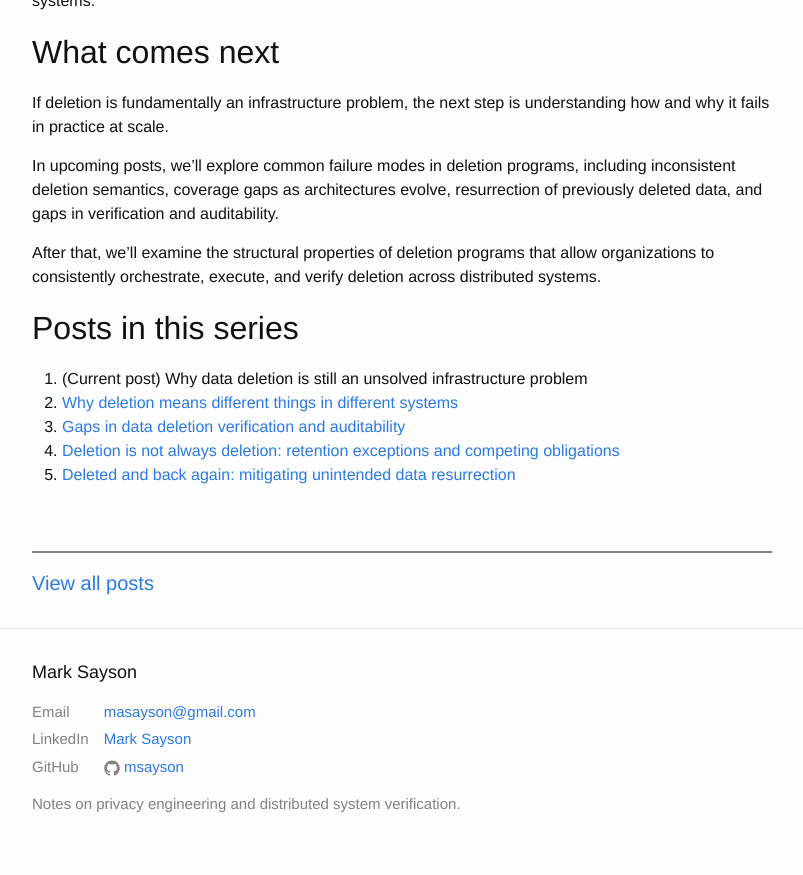
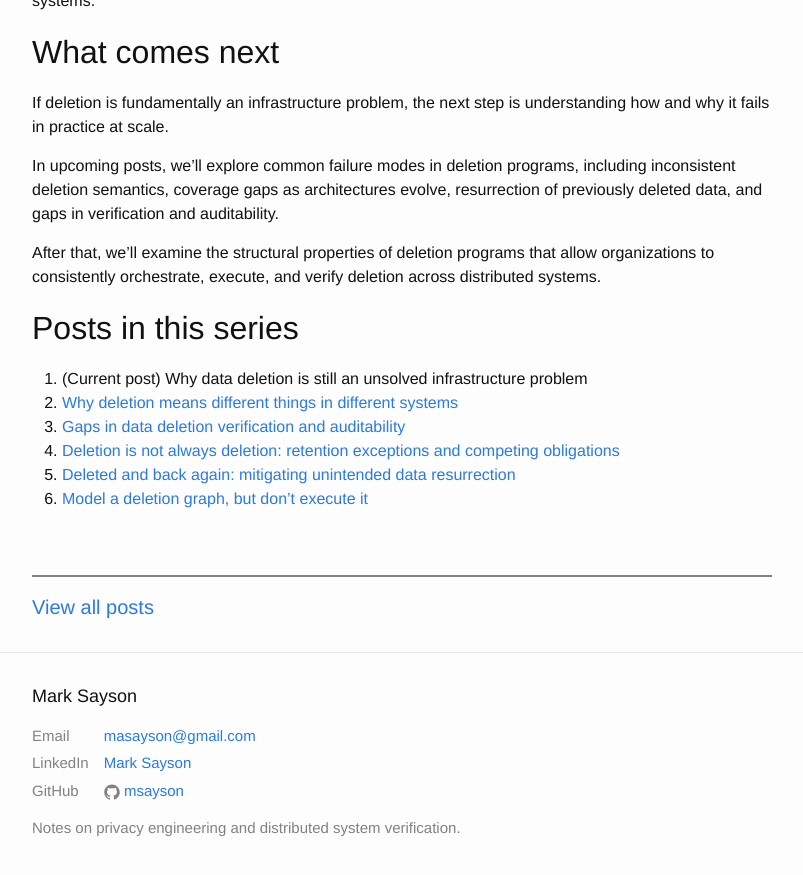
Before and after one commit to msayson/msayson.github.io, a Jekyll site: the page built from _posts/2026-05-30-why-data-deletion-is-still-unsolved.md, in a window 1280 px wide and 900 px high, scrolled down 3929 px. Shown: the top 875 px of the window, without its empty margins (238-1041 px from the left). Built offline with Jekyll 4.4.1, drawn with Linux system fonts in a browser that asks for light colours.

Commit message:
Add cross links

```diff
--- a/_posts/2026-05-30-why-data-deletion-is-still-unsolved.md
+++ b/_posts/2026-05-30-why-data-deletion-is-still-unsolved.md
@@ -89,3 +89,4 @@ After that, we'll examine the structural properties of deletion programs that al
 3. [Gaps in data deletion verification and auditability]({% post_url 2026-06-12-gaps-in-data-deletion-verification-auditability %})
 4. [Deletion is not always deletion: retention exceptions and competing obligations]({% post_url 2026-06-20-deletion-is-not-always-deletion %})
 5. [Deleted and back again: mitigating unintended data resurrection]({% post_url 2026-08-30-mitigating-personal-data-resurrection %})
+6. [Model a deletion graph, but don't execute it]({% post_url 2026-09-26-modeling-the-deletion-graph %})
--- a/_posts/2026-06-12-gaps-in-data-deletion-verification-auditability.markdown
+++ b/_posts/2026-06-12-gaps-in-data-deletion-verification-auditability.markdown
@@ -141,3 +141,4 @@ Without system-wide visibility into deletion state and enforcement outcomes, org
 3. (Current post) Gaps in data deletion verification and auditability
 4. [Deletion is not always deletion: retention exceptions and competing obligations]({% post_url 2026-06-20-deletion-is-not-always-deletion %})
 5. [Deleted and back again: mitigating unintended data resurrection]({% post_url 2026-08-30-mitigating-personal-data-resurrection %})
+6. [Model a deletion graph, but don't execute it]({% post_url 2026-09-26-modeling-the-deletion-graph %})
--- a/_posts/2026-06-20-deletion-is-not-always-deletion.markdown
+++ b/_posts/2026-06-20-deletion-is-not-always-deletion.markdown
@@ -84,3 +84,4 @@ Ultimately, compliance in deletion programs is less about proving that data was
 3. [Gaps in data deletion verification and auditability]({% post_url 2026-06-12-gaps-in-data-deletion-verification-auditability %})
 4. (Current post) Deletion is not always deletion: retention exceptions and competing obligations
 5. [Deleted and back again: mitigating unintended data resurrection]({% post_url 2026-08-30-mitigating-personal-data-resurrection %})
+6. [Model a deletion graph, but don't execute it]({% post_url 2026-09-26-modeling-the-deletion-graph %})
--- a/_posts/2026-08-30-mitigating-personal-data-resurrection.markdown
+++ b/_posts/2026-08-30-mitigating-personal-data-resurrection.markdown
@@ -126,3 +126,4 @@ It comes from making deletion state durable, containing deleted data at system b
 3. [Gaps in data deletion verification and auditability]({% post_url 2026-06-12-gaps-in-data-deletion-verification-auditability %})
 4. [Deletion is not always deletion: retention exceptions and competing obligations]({% post_url 2026-06-20-deletion-is-not-always-deletion %})
 5. (Current post) Deleted and back again: mitigating unintended data resurrection
+6. [Model a deletion graph, but don't execute it]({% post_url 2026-09-26-modeling-the-deletion-graph %})
```
Also changed, not shown: _posts/2026-06-03-why-deletion-means-different-things.md (+1 -0 lines).
